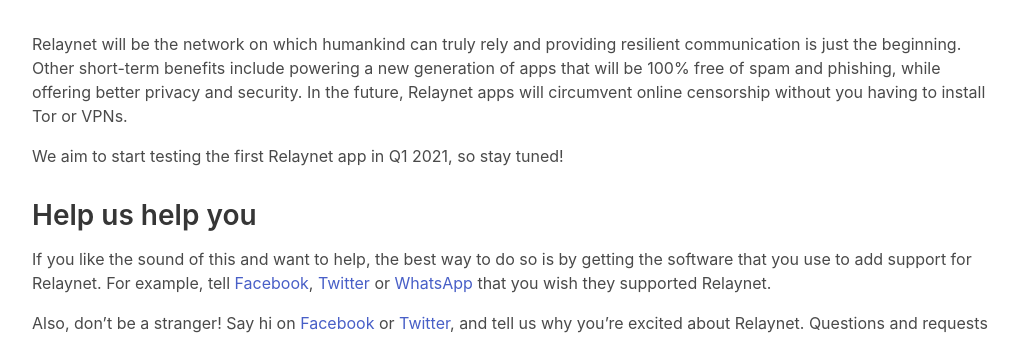
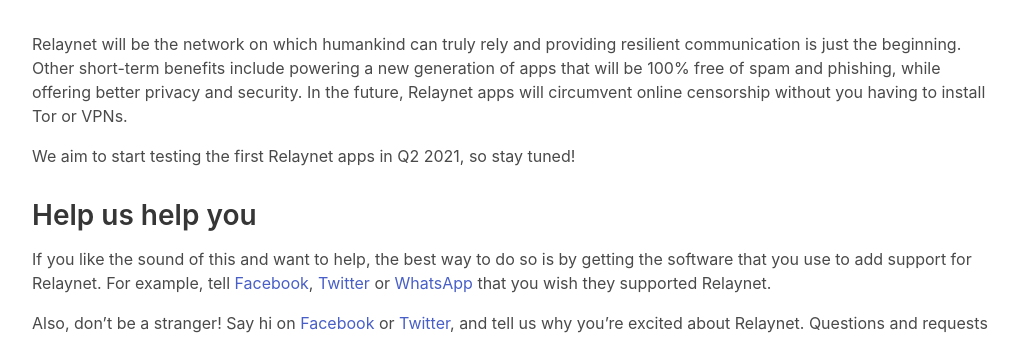
Before and after one commit to AwalaApp/network-website, a Jekyll site: the page built from users.md, in a window 1280 px wide. Shown: the part 996-1334 px from the top of the page, without its empty margins (128-1146 px from the left). Built offline with Jekyll 4.4.1, drawn with Linux system fonts in a browser that asks for light colours; nearby versions of some CDN libraries.

Commit message:
update app testing timescale

```diff
--- a/users.md
+++ b/users.md
@@ -26,7 +26,7 @@
 
 Relaynet will be the network on which humankind can truly rely and providing resilient communication is just the beginning. Other short-term benefits include powering a new generation of apps that will be 100% free of spam and phishing, while offering better privacy and security. In the future, Relaynet apps will circumvent online censorship without you having to install Tor or VPNs.
 
-We aim to start testing the first Relaynet app in Q1 2021, so stay tuned!
+We aim to start testing the first Relaynet apps in Q2 2021, so stay tuned!
 
 ## Help us help you
 
```
